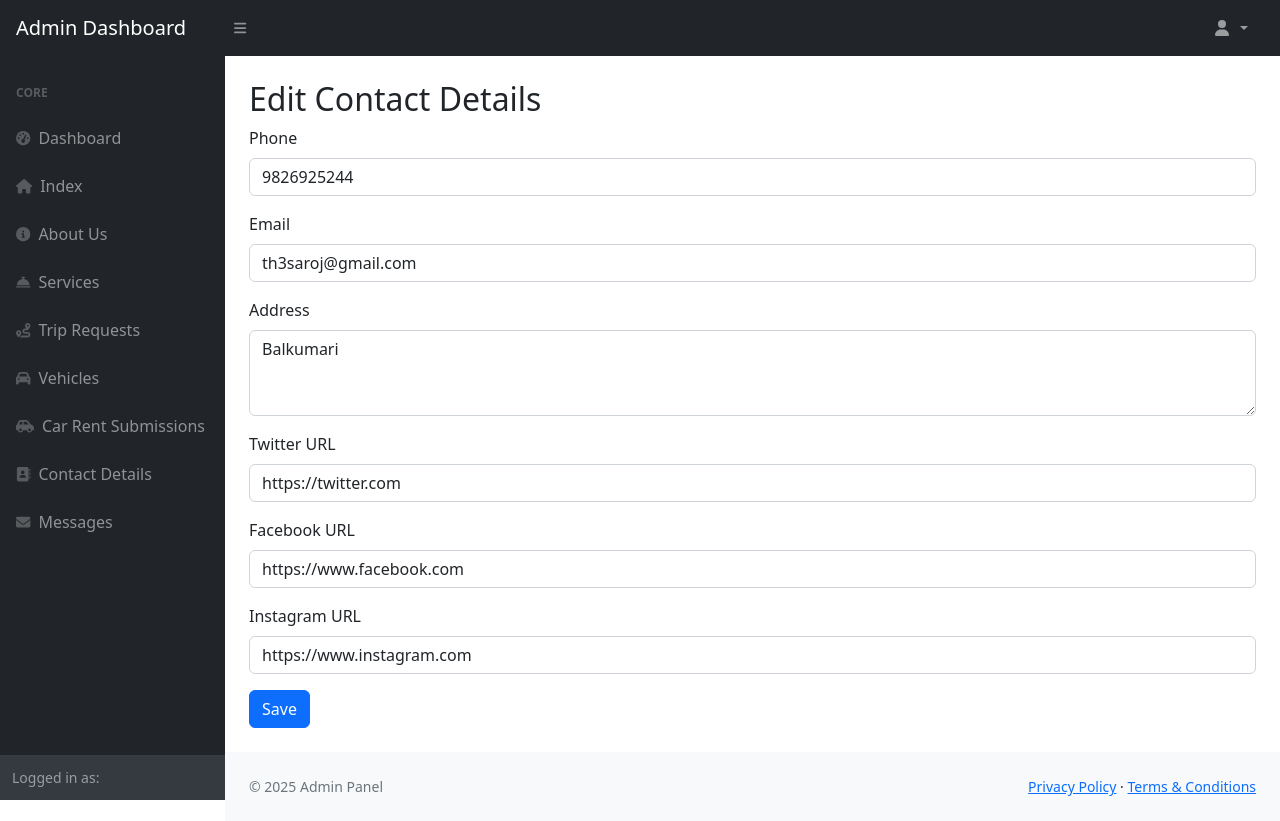
After one commit to OJESH-DHK/car-rental, a Django app: page /dashboard/admin/contact-detail/edit/ in a window 1280 px wide. The commit adds this page. Run offline with Django 5.2, Linux system fonts and the light colour scheme; data comes from the database, SQL or seed files in the repository; both versions use the stored data as it was after the commit; some libraries are stand-ins or nearby versions.

Commit message:
Add ContactDetail & ContactMessage with views and templates

```diff
--- /dev/null
+++ b/app/context_processors.py
@@ -0,0 +1,5 @@
+from .models import ContactDetail
+
+def contact_detail(request):
+    detail = ContactDetail.objects.first()
+    return {'contact_detail': detail}
--- a/app/models.py
+++ b/app/models.py
@@ -1,4 +1,3 @@
-from django.db import models
 from django.db import models
 
 class Feature(models.Model):
@@ -159,3 +158,26 @@ class CarSpec(models.Model):
 class VehicleImage(models.Model):
     rental_request = models.ForeignKey(CarRentalRequest, on_delete=models.CASCADE, related_name='images')
     image = models.ImageField(upload_to='vehicle_images/')
+
+
+
+class ContactDetail(models.Model):
+    address = models.CharField(max_length=255)
+    phone = models.CharField(max_length=20)
+    email = models.EmailField()
+    twitter = models.URLField(blank=True, null=True)
+    facebook = models.URLField(blank=True, null=True)
+    instagram = models.URLField(blank=True, null=True)
+
+    def __str__(self):
+        return "Contact Detail"
+
+class ContactMessage(models.Model):
+    name = models.CharField(max_length=100)
+    email = models.EmailField()
+    subject = models.CharField(max_length=150)
+    message = models.TextField()
+    created_at = models.DateTimeField(auto_now_add=True)
+
+    def __str__(self):
+        return f"Message from {self.name} - {self.subject}"
--- a/app/urls.py
+++ b/app/urls.py
@@ -10,7 +10,6 @@ urlpatterns = [
     path('car/', views.car, name='car'),
     path('car/<str:car_type>/<int:id>/', views.car_single, name='car_single'),
 
-    path('contact/', views.contact, name='contact'),
     path('main/', views.main, name='main'),
     path('pricing/', views.pricing, name='pricing'),
     path('services/', views.services, name='servicess'),
@@ -18,4 +17,5 @@ urlpatterns = [
     path('put_car_on_rent/', views.put_car_on_rent, name='put_car_on_rent'),
     path('rent-success/', views.rent_success, name='rent_success'),
 
+    path('contact/', views.contact_view, name='contact'),
 ]
--- /dev/null
+++ b/dashboard/forms.py
@@ -0,0 +1,16 @@
+# forms.py
+from django import forms
+from app.models import ContactDetail
+
+class ContactDetailForm(forms.ModelForm):
+    class Meta:
+        model = ContactDetail
+        fields = ['phone', 'email', 'address', 'facebook', 'instagram', 'twitter']
+        widgets = {
+            'phone': forms.TextInput(attrs={'class': 'form-control'}),
+            'email': forms.EmailInput(attrs={'class': 'form-control'}),
+            'address': forms.Textarea(attrs={'class': 'form-control', 'rows': 3}),
+            'facebook': forms.URLInput(attrs={'class': 'form-control'}),
+            'instagram': forms.URLInput(attrs={'class': 'form-control'}),
+            'twitter': forms.URLInput(attrs={'class': 'form-control'}),
+        }
--- a/dashboard/urls.py
+++ b/dashboard/urls.py
@@ -16,6 +16,9 @@ urlpatterns = [
     path('admin/vehicles/add/', views.admin_add_vehicle, name='admin_add_vehicle'),
     path('admin-dashboard/rentals/', views.admin_rental_requests_view, name='admin_rental_requests'),
     path('rental-requests/<int:id>/', views.admin_rental_detail, name='admin_rental_detail'),
+    path('admin/contact-details/', views.admin_contact_details, name='admin_contact_details'),
+    path('admin/contact-detail/edit/', views.admin_contact_detail_edit, name='admin_contact_detail_edit'),
+    path('admin/contact-messages/', views.admin_contact_messages, name='admin_contact_messages'),
 
 
 
--- a/dashboard/views.py
+++ b/dashboard/views.py
@@ -1,10 +1,12 @@
 from django.shortcuts import get_object_or_404, render, redirect
+from django.urls import reverse
+from django.contrib import messages
 from app.models import (
     Vehicle, Index, TripRequest, AboutUs, Testimonial, Experience,
-    ServicesSection, ServicesOffered
+    ServicesSection, ServicesOffered, CarRentalRequest, ContactDetail, ContactMessage
 )
 from app.models import Vehicle, VehicleImage
-
+from .forms import ContactDetailForm
 from app.models import AboutUs, Vehicle
 from django.contrib import messages
 
@@ -189,3 +191,26 @@ def admin_rental_detail(request, id):
         'rental': rental,
     }
     return render(request, 'dashboard/put_on_rent/rental_detail.html', context)
+
+
+def admin_contact_details(request):
+    contact_detail = ContactDetail.objects.first()
+    return render(request, 'dashboard/admin_contact_details.html', {'detail': contact_detail})
+
+def admin_contact_detail_edit(request):
+    contact_detail, created = ContactDetail.objects.get_or_create(pk=1)
+
+    if request.method == 'POST':
+        form = ContactDetailForm(request.POST, instance=contact_detail)
+        if form.is_valid():
+            form.save()
+            messages.success(request, "Contact details updated successfully.")
+            return redirect(reverse('admin_contact_details'))  # Redirect to the contact details page
+    else:
+        form = ContactDetailForm(instance=contact_detail)
+
+    return render(request, 'dashboard/admin_contact_detail_edit.html', {'form': form})
+
+def admin_contact_messages(request):
+    messages = ContactMessage.objects.all().order_by('-created_at')
+    return render(request, 'dashboard/admin_contact_messages.html', {'messages': messages})
--- a/proj/settings.py
+++ b/proj/settings.py
@@ -37,6 +37,7 @@ INSTALLED_APPS = [
     'django.contrib.sessions',
     'django.contrib.messages',
     'django.contrib.staticfiles',
+    'widget_tweaks',
 
 ]
 external_apps = [
@@ -69,6 +70,7 @@ TEMPLATES = [
                 'django.template.context_processors.request',
                 'django.contrib.auth.context_processors.auth',
                 'django.contrib.messages.context_processors.messages',
+                'app.context_processors.contact_detail',
             ],
         },
     },
--- /dev/null
+++ b/templates/dashboard/admin_contact_detail_edit.html
@@ -0,0 +1,55 @@
+{% extends "dashboard/base/admin_base.html" %}
+{% load widget_tweaks %}
+{% block title %}Edit Contact Details{% endblock %}
+
+{% block content %}
+<h2>Edit Contact Details</h2>
+
+<form method="post" novalidate>
+    {% csrf_token %}
+    <div class="mb-3">
+        <label for="id_phone" class="form-label">Phone</label>
+        {% render_field form.phone class="form-control" %}
+        {% if form.phone.errors %}
+            <div class="text-danger">{{ form.phone.errors }}</div>
+        {% endif %}
+    </div>
+    <div class="mb-3">
+        <label for="id_email" class="form-label">Email</label>
+        {% render_field form.email class="form-control" %}
+        {% if form.email.errors %}
+            <div class="text-danger">{{ form.email.errors }}</div>
+        {% endif %}
+    </div>
+    <div class="mb-3">
+        <label for="id_address" class="form-label">Address</label>
+        {% render_field form.address class="form-control" rows="3" %}
+        {% if form.address.errors %}
+            <div class="text-danger">{{ form.address.errors }}</div>
+        {% endif %}
+    </div>
+    <div class="mb-3">
+        <label for="id_twitter" class="form-label">Twitter URL</label>
+        {% render_field form.twitter class="form-control" %}
+        {% if form.twitter.errors %}
+            <div class="text-danger">{{ form.twitter.errors }}</div>
+        {% endif %}
+    </div>
+    <div class="mb-3">
+        <label for="id_facebook" class="form-label">Facebook URL</label>
+        {% render_field form.facebook class="form-control" %}
+        {% if form.facebook.errors %}
+            <div class="text-danger">{{ form.facebook.errors }}</div>
+        {% endif %}
+    </div>
+    <div class="mb-3">
+        <label for="id_instagram" class="form-label">Instagram URL</label>
+        {% render_field form.instagram class="form-control" %}
+        {% if form.instagram.errors %}
+            <div class="text-danger">{{ form.instagram.errors }}</div>
+        {% endif %}
+    </div>
+
+    <button type="submit" class="btn btn-primary">Save</button>
+</form>
+{% endblock %}
--- a/templates/dashboard/base/admin_base.html
+++ b/templates/dashboard/base/admin_base.html
@@ -84,6 +84,16 @@
                                  Car Rent Submissions
                         </a>
 
+                        <a class="nav-link" href="{% url 'admin_contact_details' %}">
+                            <div class="sb-nav-link-icon"><i class="fas fa-address-book"></i></div>
+                            Contact Details
+                        </a>
+
+                        <a class="nav-link" href="{% url 'admin_contact_messages' %}">
+                            <div class="sb-nav-link-icon"><i class="fas fa-envelope"></i></div>
+                            Messages
+                        </a>
+
                     </div>
                 </div>
                 <div class="sb-sidenav-footer">
```
Also changed, not shown: app/admin.py (+8 -1 lines), app/views.py (+30 -5 lines), templates/base/base.html (+47 -8 lines), templates/dashboard/admin_contact_details.html (added, +34 -0 lines), templates/dashboard/admin_contact_messages.html (added, +30 -0 lines), templates/frontend/contact.html (+40 -10 lines), app/migrations/0015_contactdetail_contactmessage.py (added), app/migrations/0016_contactdetail_facebook_contactdetail_instagram_and_more.py (added), db.sqlite3, 1 other file.
